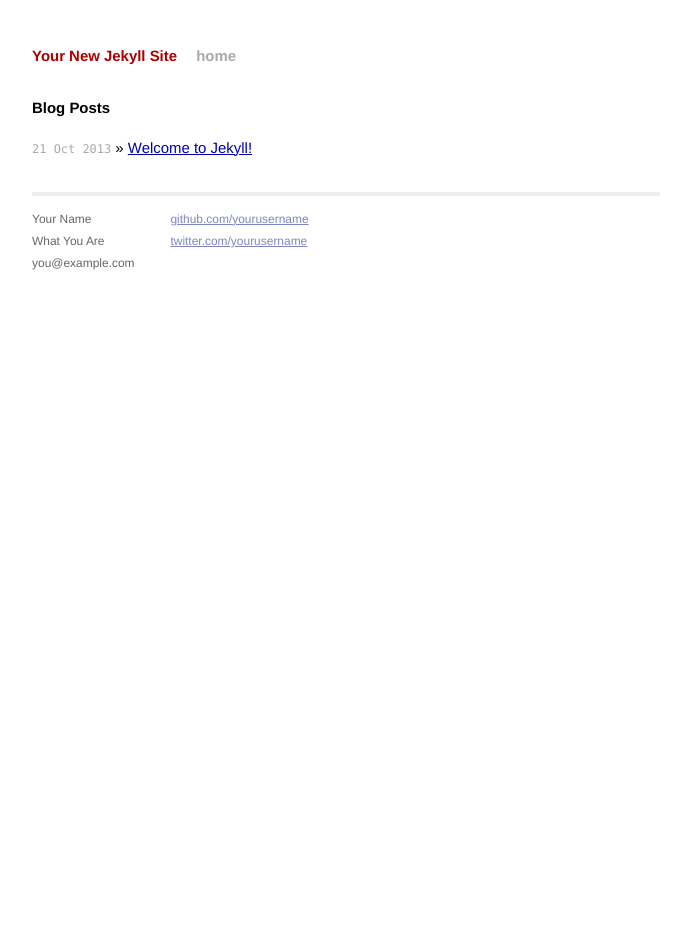
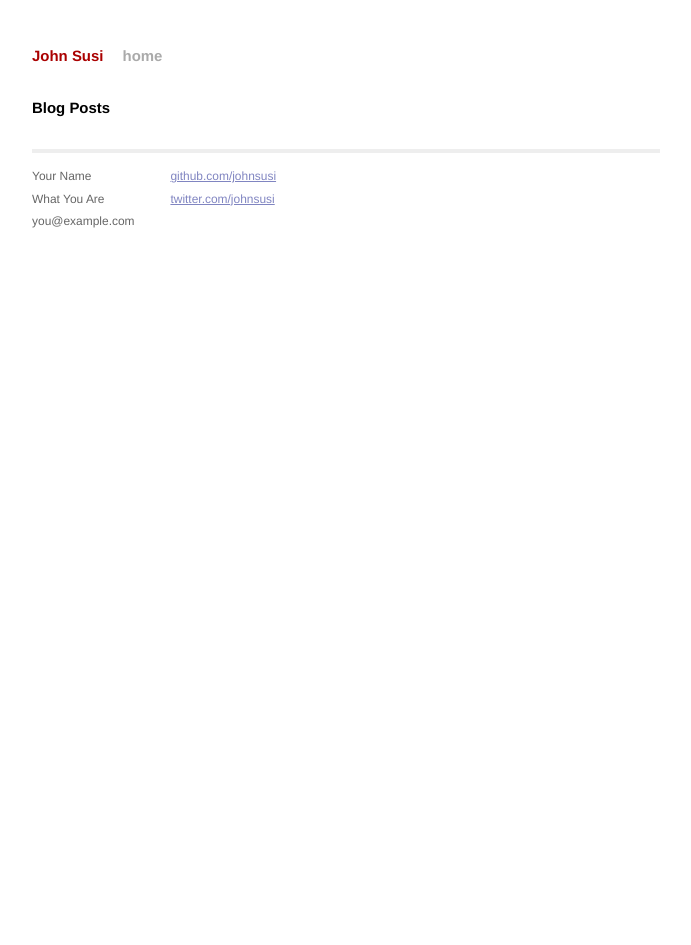
Before and after one commit to johnsusi/johnsusi.github.com, a Jekyll site: the page built from index.html, in a window 1280 px wide. Shown: the whole page, without its empty margins (294-985 px from the left). Built offline with Jekyll 4.4.1, drawn with Linux system fonts in a browser that asks for light colours; Markdown is read by kramdown in place of the engine named in the settings.

Commit message:
Customized jekyll site

```diff
--- a/_config.yml
+++ b/_config.yml
@@ -1,3 +1,5 @@
-name: Your New Jekyll Site
+name: John Susi
 markdown: redcarpet
 pygments: true
+safe: true
+lsi: false
--- a/_layouts/default.html
+++ b/_layouts/default.html
@@ -33,8 +33,8 @@
             </div>
             <div class="contact">
               <p>
-                <a href="https://github.com/yourusername">github.com/yourusername</a><br />
-                <a href="https://twitter.com/yourusername">twitter.com/yourusername</a><br />
+                <a href="https://github.com/johnsusi">github.com/johnsusi</a><br />
+                <a href="https://twitter.com/johnsusi">twitter.com/johnsusi</a><br />
               </p>
             </div>
           </div>
```
Also changed, not shown: _posts/2013-10-21-welcome-to-jekyll.markdown (deleted, +0 -24 lines).
